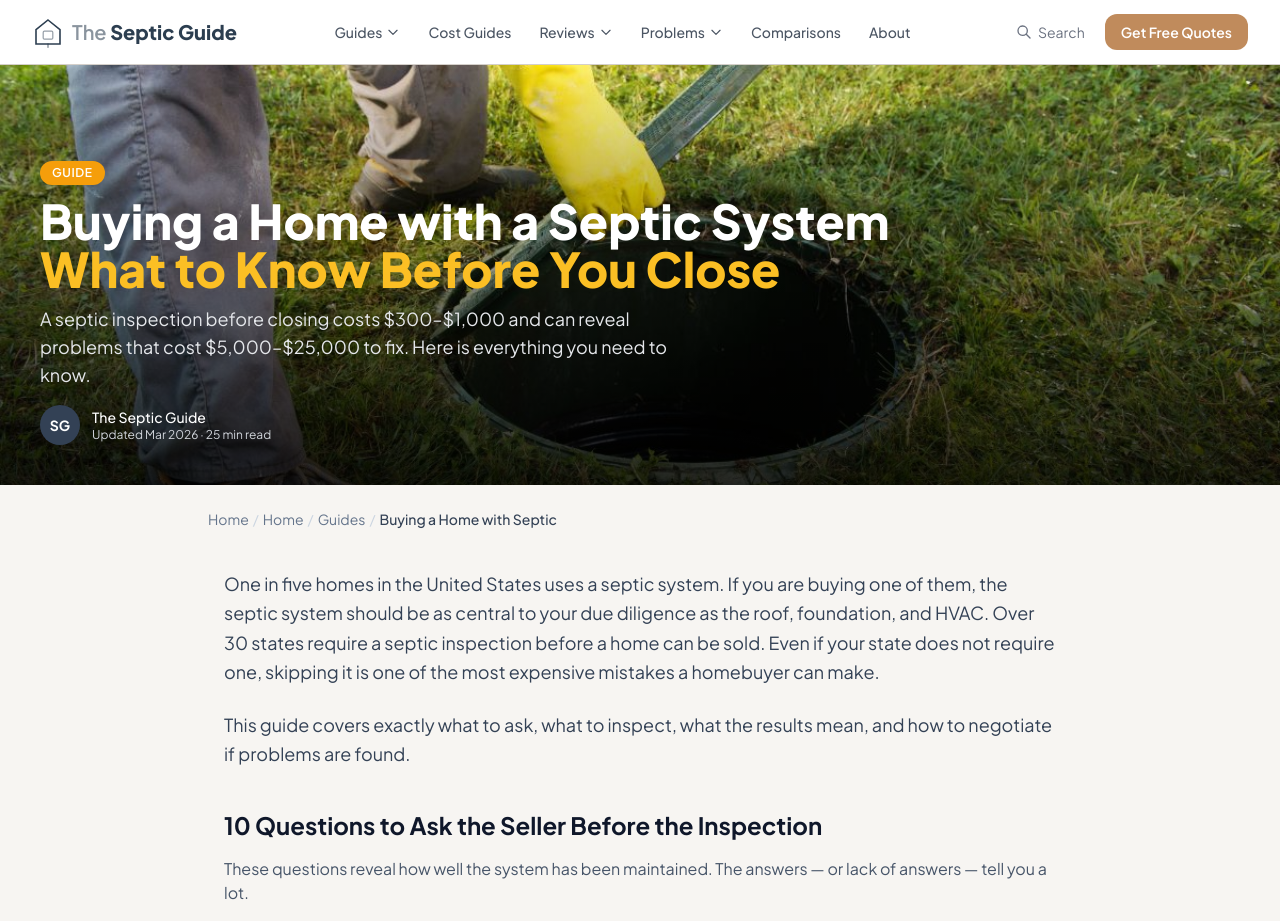
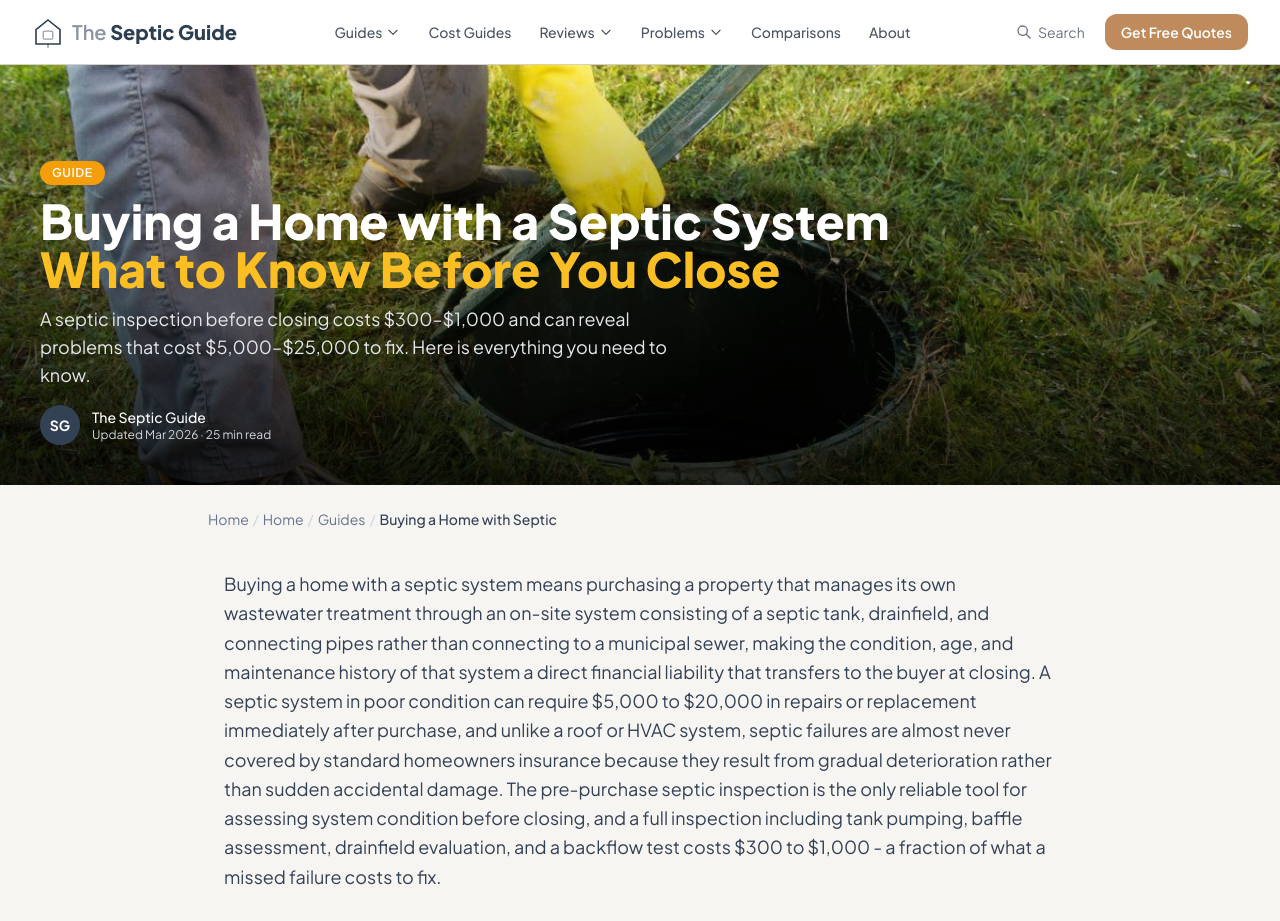
Before and after one commit to thebasementguide2026/theseptic.guide-, a Next.js app: page /guides/buying-home-with-septic in a window 1280 px wide. Shown: the top 921 px of the page. Built offline with nearby package versions, Linux system fonts and the light colour scheme.

Commit message:
Add introductory paragraph below H1 on buying-home-with-septic page

```diff
--- a/app/guides/buying-home-with-septic/page.tsx
+++ b/app/guides/buying-home-with-septic/page.tsx
@@ -131,6 +131,9 @@ export default function BuyingHomeWithSepticPage() {
 
             {/* Main Article */}
       <article className="max-w-4xl mx-auto px-4 sm:px-6 lg:px-8 py-10">
+                <p className="text-lg text-slate-700 mb-6 leading-relaxed">
+            Buying a home with a septic system means purchasing a property that manages its own wastewater treatment through an on-site system consisting of a septic tank, drainfield, and connecting pipes rather than connecting to a municipal sewer, making the condition, age, and maintenance history of that system a direct financial liability that transfers to the buyer at closing. A septic system in poor condition can require $5,000 to $20,000 in repairs or replacement immediately after purchase, and unlike a roof or HVAC system, septic failures are almost never covered by standard homeowners insurance because they result from gradual deterioration rather than sudden accidental damage. The pre-purchase septic inspection is the only reliable tool for assessing system condition before closing, and a full inspection including tank pumping, baffle assessment, drainfield evaluation, and a backflow test costs $300 to $1,000 - a fraction of what a missed failure costs to fix.
+        </p>
         <p className="text-lg text-slate-700 mb-6 leading-relaxed">
           One in five homes in the United States uses a septic system. If you are buying one of them, the septic system should be as central to your due diligence as the roof, foundation, and HVAC. Over 30 states require a septic inspection before a home can be sold. Even if your state does not require one, skipping it is one of the most expensive mistakes a homebuyer can make.
         </p>
```
